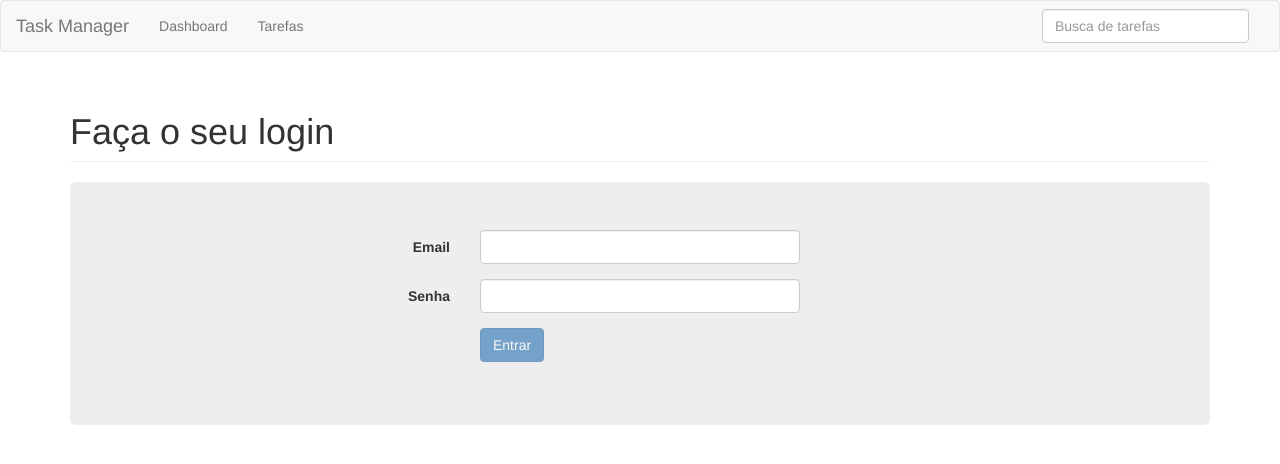
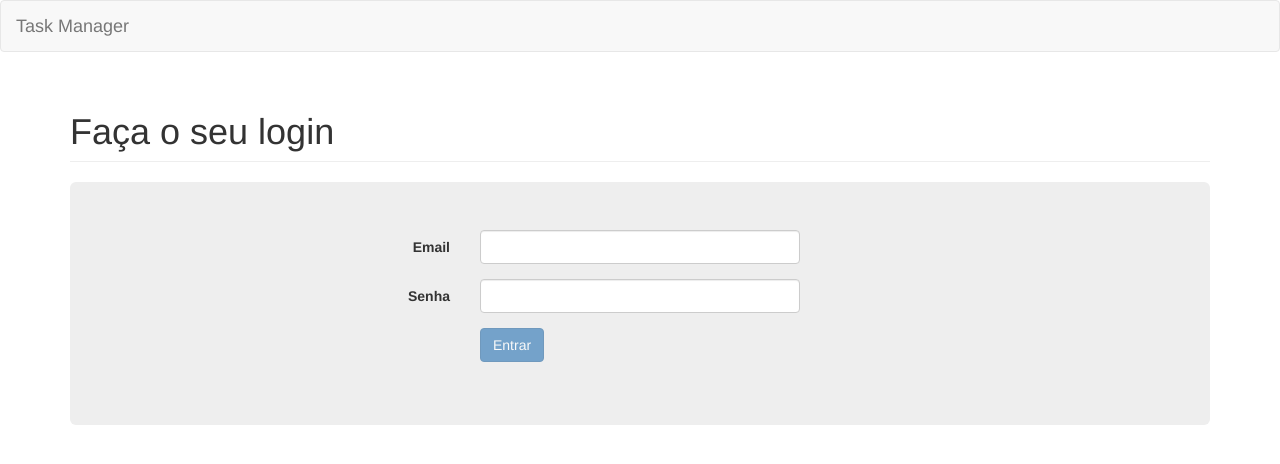
Before and after one commit to RicardoBap/angular-delivery-task, an Angular app: page /sign-in in a window 1280 px wide. Shown: the top 464 px of the page. Built offline with nearby package versions, Linux system fonts and the light colour scheme.

Commit message:
Hiding navbar items  when the user is not logged

```diff
--- a/src/app/navbar/navbar.component.html
+++ b/src/app/navbar/navbar.component.html
@@ -12,7 +12,7 @@
     </div>
 
     <!-- Collect the nav links, forms, and other content for toggling -->
-    <div class="collapse navbar-collapse" id="bs-example-navbar-collapse-1">
+    <div class="collapse navbar-collapse" id="bs-example-navbar-collapse-1" *ngIf="authService.userSignedIn()">
       <ul class="nav navbar-nav">
         <li routerLinkActive="active"><a routerLink="/dashboard">Dashboard</a></li>
         <li routerLinkActive="active"><a routerLink="/tasks">Tarefas</a></li>
--- a/src/app/navbar/navbar.component.ts
+++ b/src/app/navbar/navbar.component.ts
@@ -1,4 +1,6 @@
 import { Component } from "@angular/core";
+
+import { AuthService } from "../shared/auth.service";
 
 @Component({
   selector: 'navbar',
@@ -6,4 +8,6 @@ import { Component } from "@angular/core";
 })
 
 export class NavbarComponent {
+
+  constructor(public authService: AuthService) {}
 }
```
